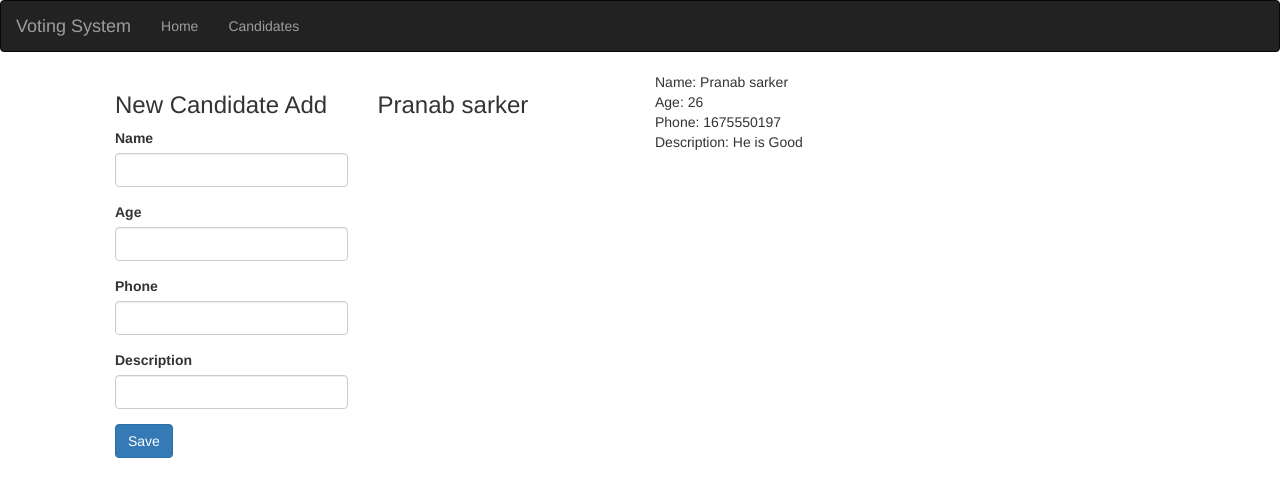
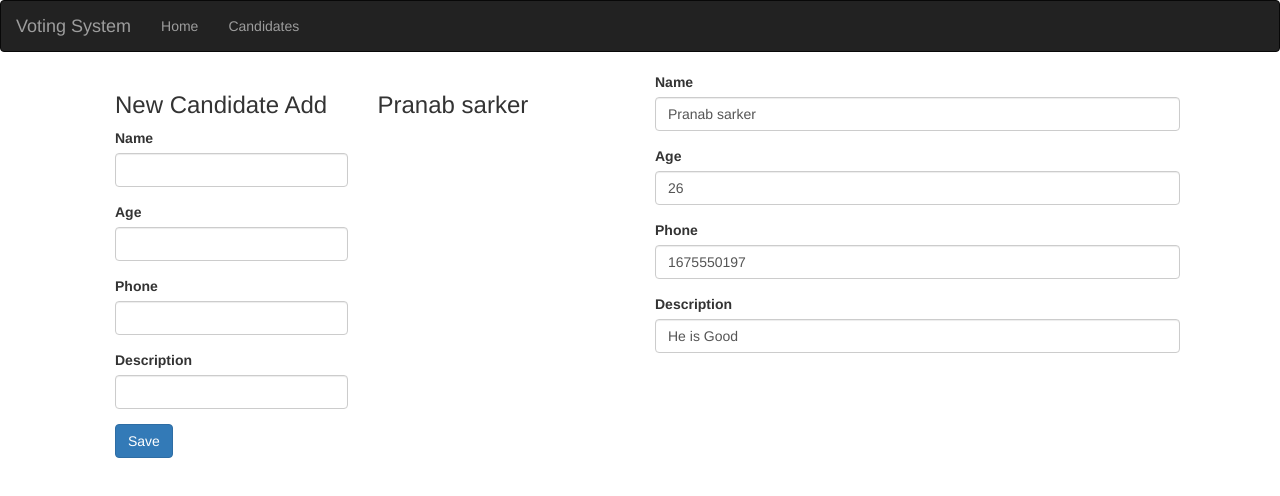
Before and after one commit to pranabumal/alltogethervoting, an Angular app: page /candidates in a window 1280 px wide. Shown: the top 496 px of the page. Built offline with nearby package versions, Linux system fonts and the light colour scheme.

Commit message:
Form submit section with form

```diff
--- a/src/app/candidates/candidate-details/candidate-details.component.html
+++ b/src/app/candidates/candidate-details/candidate-details.component.html
@@ -1,4 +1,19 @@
-Name: {{ currentCandidate?.name }} <br>
-Age: {{ currentCandidate?.age }} <br>
-Phone: {{ currentCandidate?.phone }} <br>
-Description: {{ currentCandidate?.description }} <br>
+<div>
+    <div class="form-group">
+        <label>Name</label>
+        <span class="form-control">{{ currentCandidate?.name }}</span>
+    </div>
+    <div class="form-group">
+        <label>Age</label>
+        <span class="form-control">{{ currentCandidate?.age }}</span>
+    </div>
+    <div class="form-group">
+        <label>Phone</label>
+        <span class="form-control">{{ currentCandidate?.phone }}</span>
+    </div>
+    <div class="form-group">
+        <label>Description</label>
+        <span class="form-control">{{ currentCandidate?.description }}</span>
+    </div>
+
+</div>
--- a/src/app/candidates/candidate-list/candidate-list.component.html
+++ b/src/app/candidates/candidate-list/candidate-list.component.html
@@ -3,22 +3,22 @@
     <form (ngSubmit)="onSubmit(candidateForm)" #candidateForm="ngForm" novalidate>
         <div class="form-group">
             <label>Name</label>
-            <input id="name" name="name" #name required class="form-control" ngModel />
+            <input name="name" #name required class="form-control"  [ngModel]="candidates.name"/>
         </div>
         <div class="form-group">
             <label>Age</label>
-            <input id="age" #age name="age" class="form-control" ngModel />
+            <input  #age name="age" class="form-control"  [ngModel]="candidates.age"/>
         </div>
         <div class="form-group">
             <label>Phone</label>
-            <input id="phone" name="phone" #phone class="form-control" ngModel/>
+            <input name="phone" #phone class="form-control"  [ngModel]="candidates.phone"/>
         </div>
         <div class="form-group">
             <label>Description</label>
-            <input id="description" name="description" required #description class="form-control" ngModel/>
+            <input name="description" required #description class="form-control"  [ngModel]="candidates.description"/>
         </div>
         <div>
-            <input hidden id="id" name="id" #id value="{{candidates.length + 1}}" ngModel />
+            <input hidden name="id" #id value="{{candidates.length + 1}}" ngModel />
         </div>
 
         <input type="submit" value="Save" class="btn btn-primary">
```
